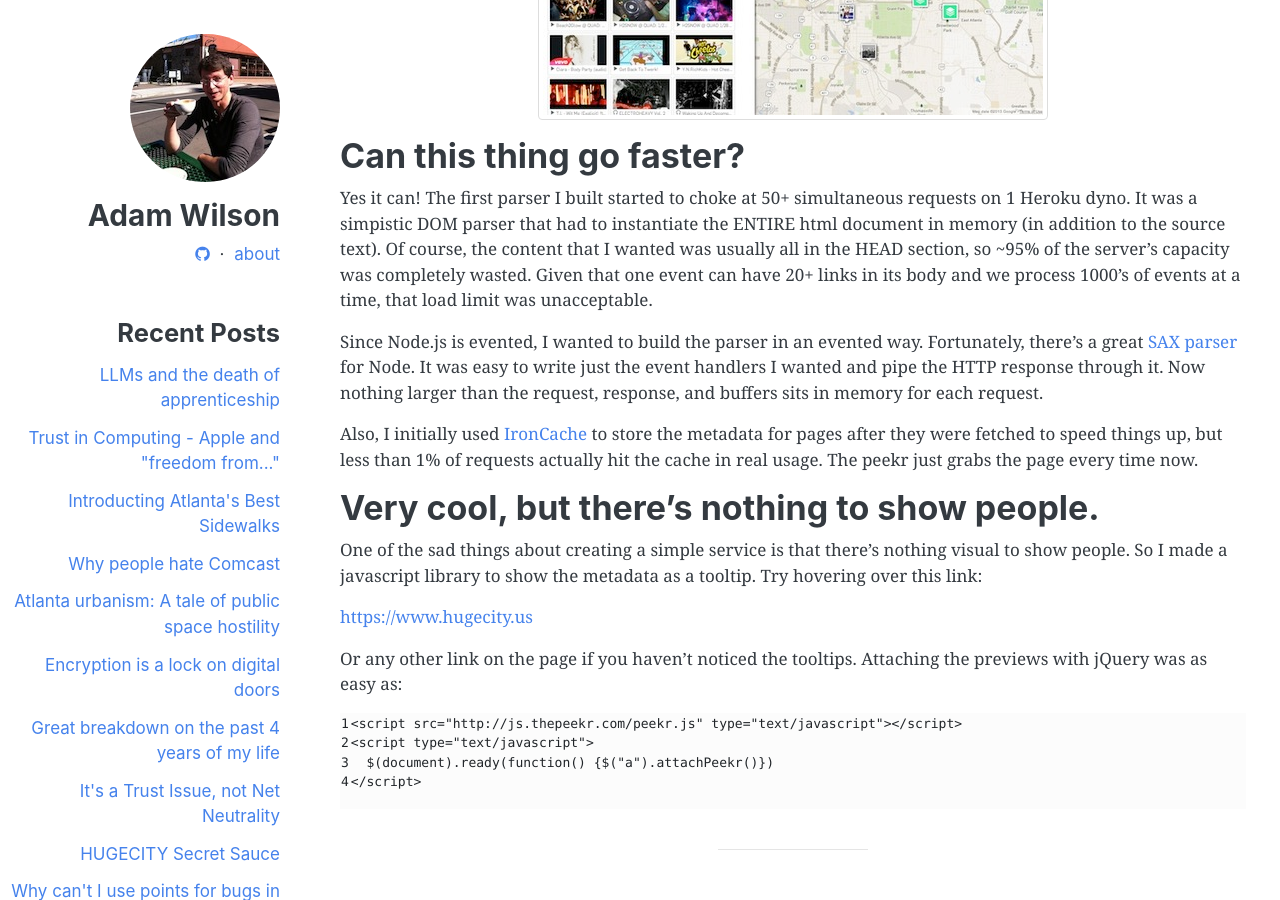
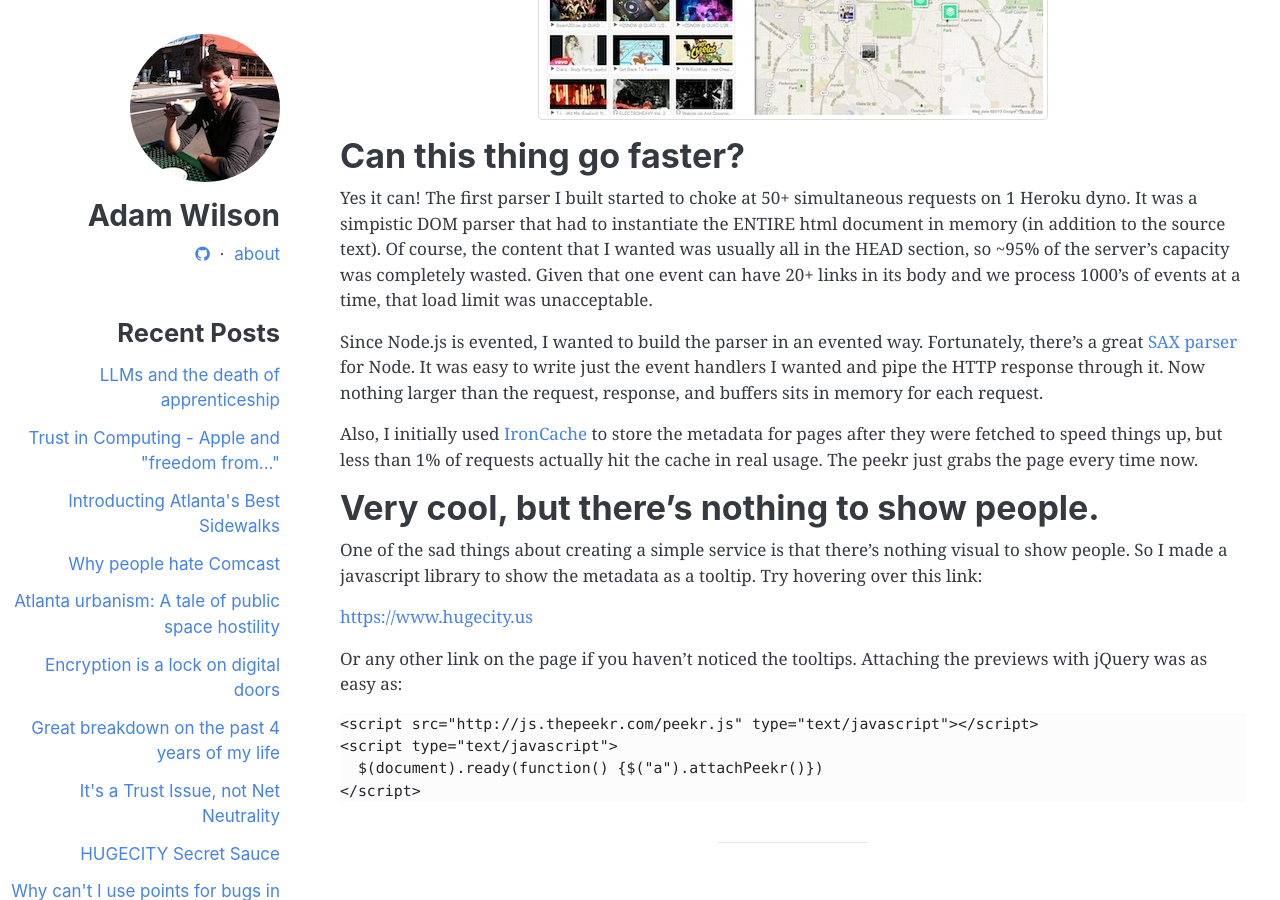
Before and after one commit to callawaywilson/callawaywilson.github.io, a Jekyll site: the page built from _posts/2013-05-31-HUGECITY-Secret-Sauce-1-The-Peekr.markdown, in a window 1280 px wide and 900 px high, scrolled down 2081 px. Built offline with Jekyll 4.4.1, drawn with Linux system fonts in a browser that asks for light colours; comment, search, counter and statistics services are not loaded.

Commit message:
Update versions

```diff
--- /dev/null
+++ b/Gemfile
@@ -0,0 +1,3 @@
+source "https://rubygems.org"
+
+gem "github-pages", group: :jekyll_plugins
--- a/_config.yml
+++ b/_config.yml
@@ -29,14 +29,10 @@
   footnote_nr: 1
   entity_output: as_char
   toc_levels: 1..6
-  use_coderay: false
-  coderay:
-    coderay_wrap: div
-    coderay_line_numbers: inline
-    coderay_line_numbers_start: 1
-    coderay_tab_width: 4
-    coderay_bold_every: 10
-    coderay_css: style
+  syntax_highlighter: rouge
+  syntax_highlighter_opts:
+    wrap: div
+    line_numbers: false
 
 sass:
   sass_dir: _sass
```
Also changed, not shown: Gemfile.lock (added), 1 other file.
